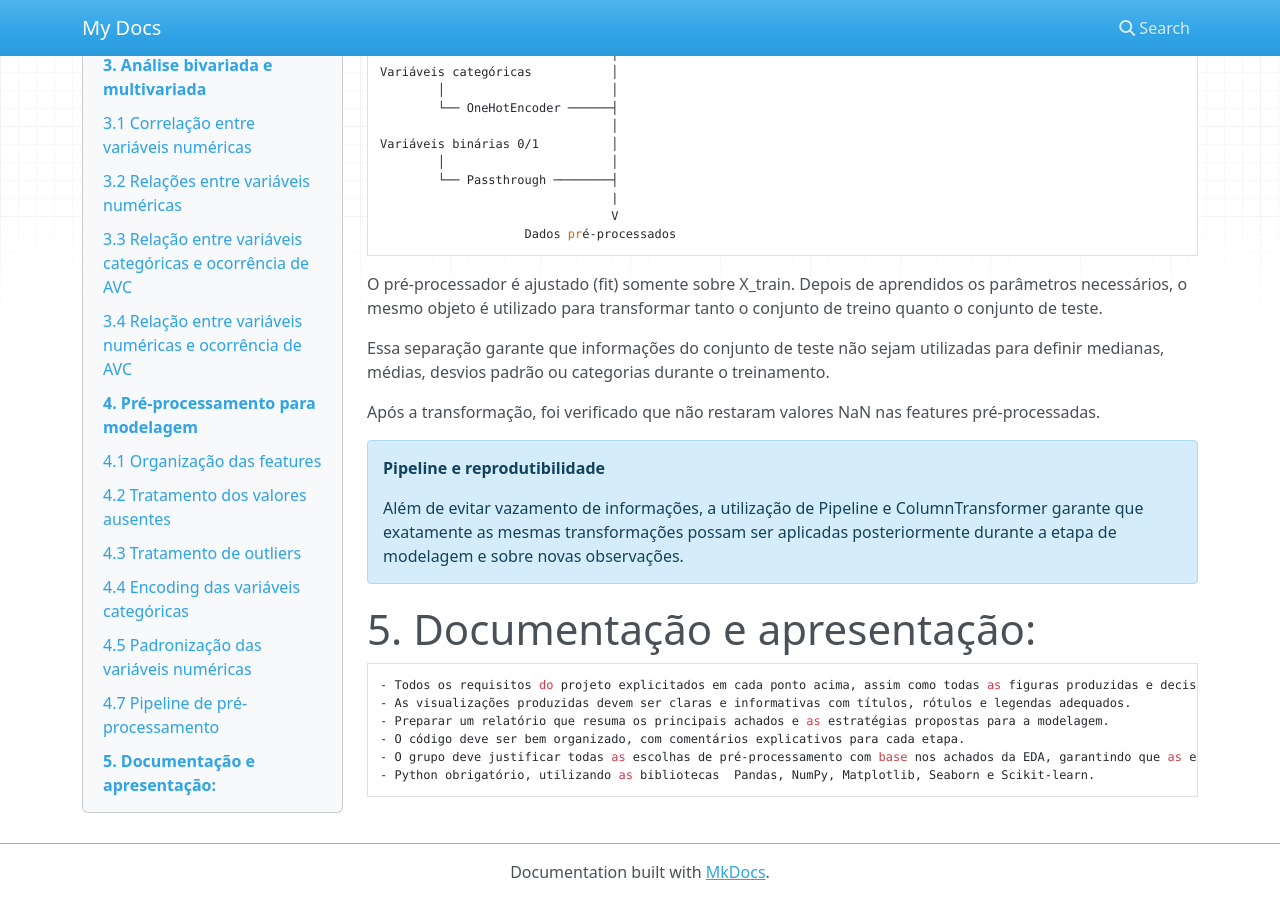
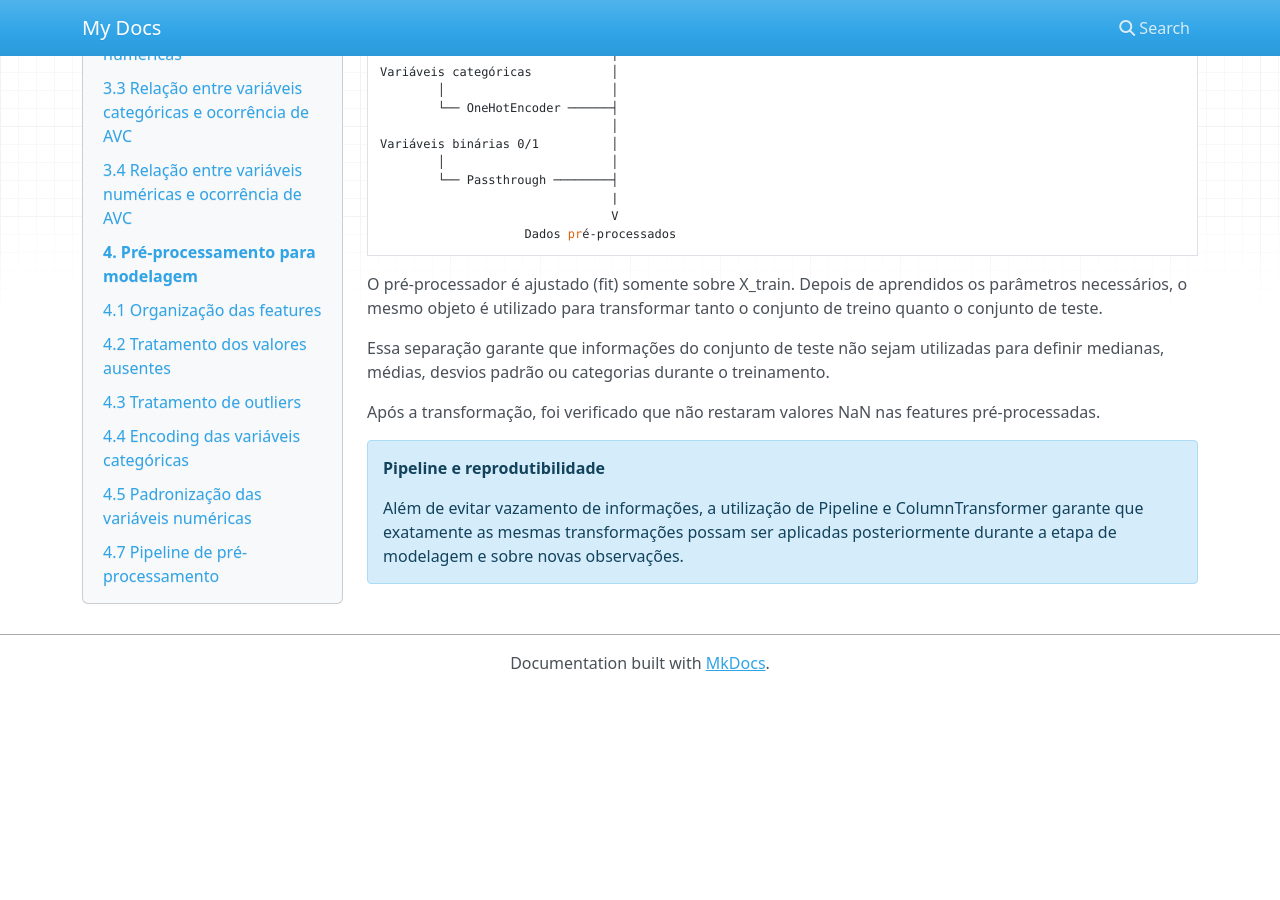
Before and after one commit to emilybrtt/projeto-machine-learning, an MkDocs documentation site: the page built from docs/index.md, in a window 1280 px wide and 900 px high, scrolled down 23513 px. Built offline with MkDocs 1.6.1, drawn with Linux system fonts in a browser that asks for light colours; nearby versions of some CDN libraries; after the commit the page ends 24204 px from its top, so only the background shows below that.

Commit message:
fix: tirei uns trem

```diff
--- a/docs/index.md
+++ b/docs/index.md
@@ -1014,13 +1014,3 @@ features pré-processadas.
 
 !!! note "Pipeline e reprodutibilidade"
     Além de evitar vazamento de informações, a utilização de Pipeline e ColumnTransformer garante que exatamente as mesmas transformações possam ser aplicadas posteriormente durante a etapa de modelagem e sobre novas observações.
-
-###
-# 5. Documentação e apresentação:
-
-    - Todos os requisitos do projeto explicitados em cada ponto acima, assim como todas as figuras produzidas e decisões tomadas, devem ser justificados de maneira objetiva.
-    - As visualizações produzidas devem ser claras e informativas com títulos, rótulos e legendas adequados.
-    - Preparar um relatório que resuma os principais achados e as estratégias propostas para a modelagem.
-    - O código deve ser bem organizado, com comentários explicativos para cada etapa.
-    - O grupo deve justificar todas as escolhas de pré-processamento com base nos achados da EDA, garantindo que as estratégias propostas sejam adequadas para os desafios identificados no dataset.
-    - Python obrigatório, utilizando as bibliotecas  Pandas, NumPy, Matplotlib, Seaborn e Scikit-learn.
```
